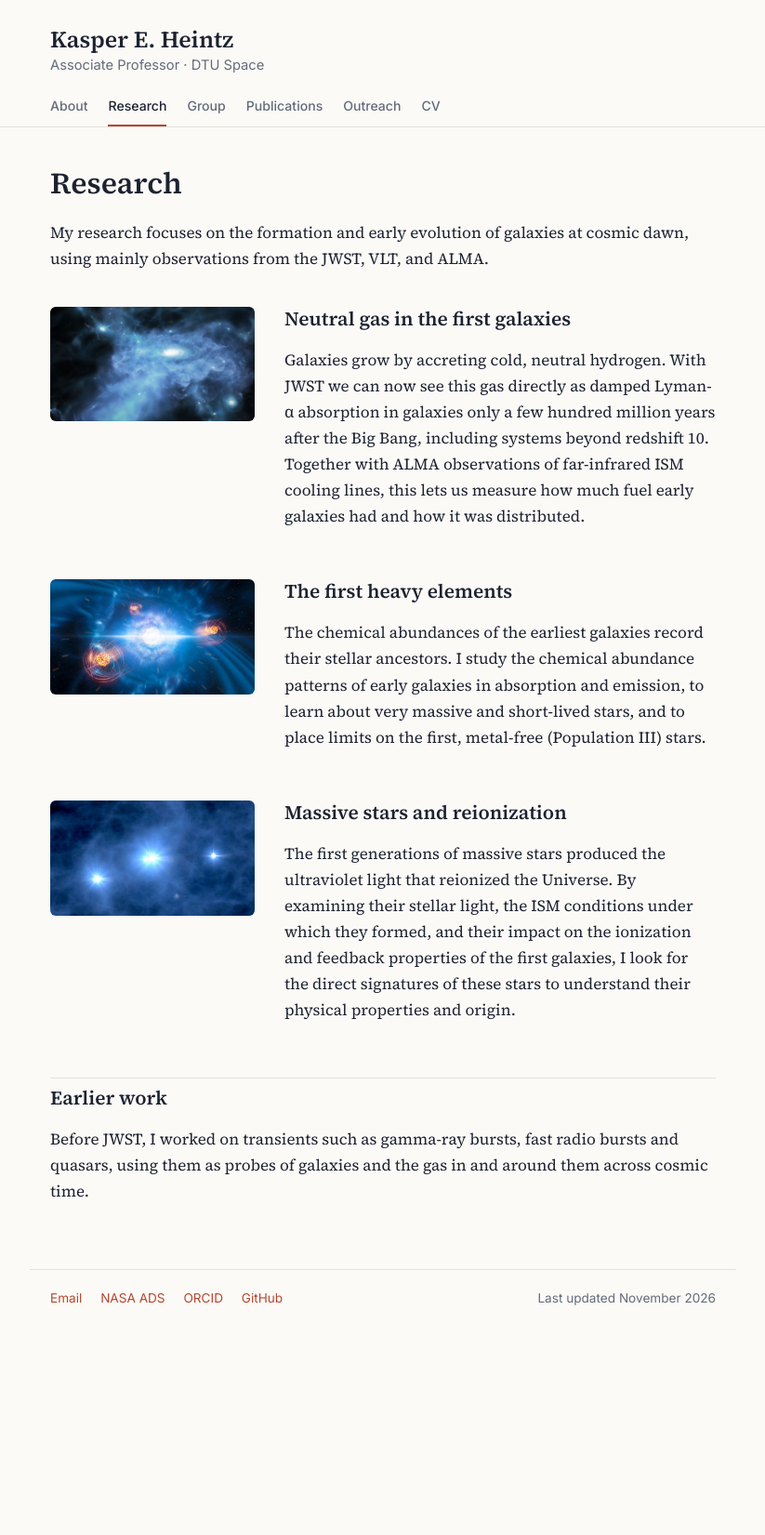
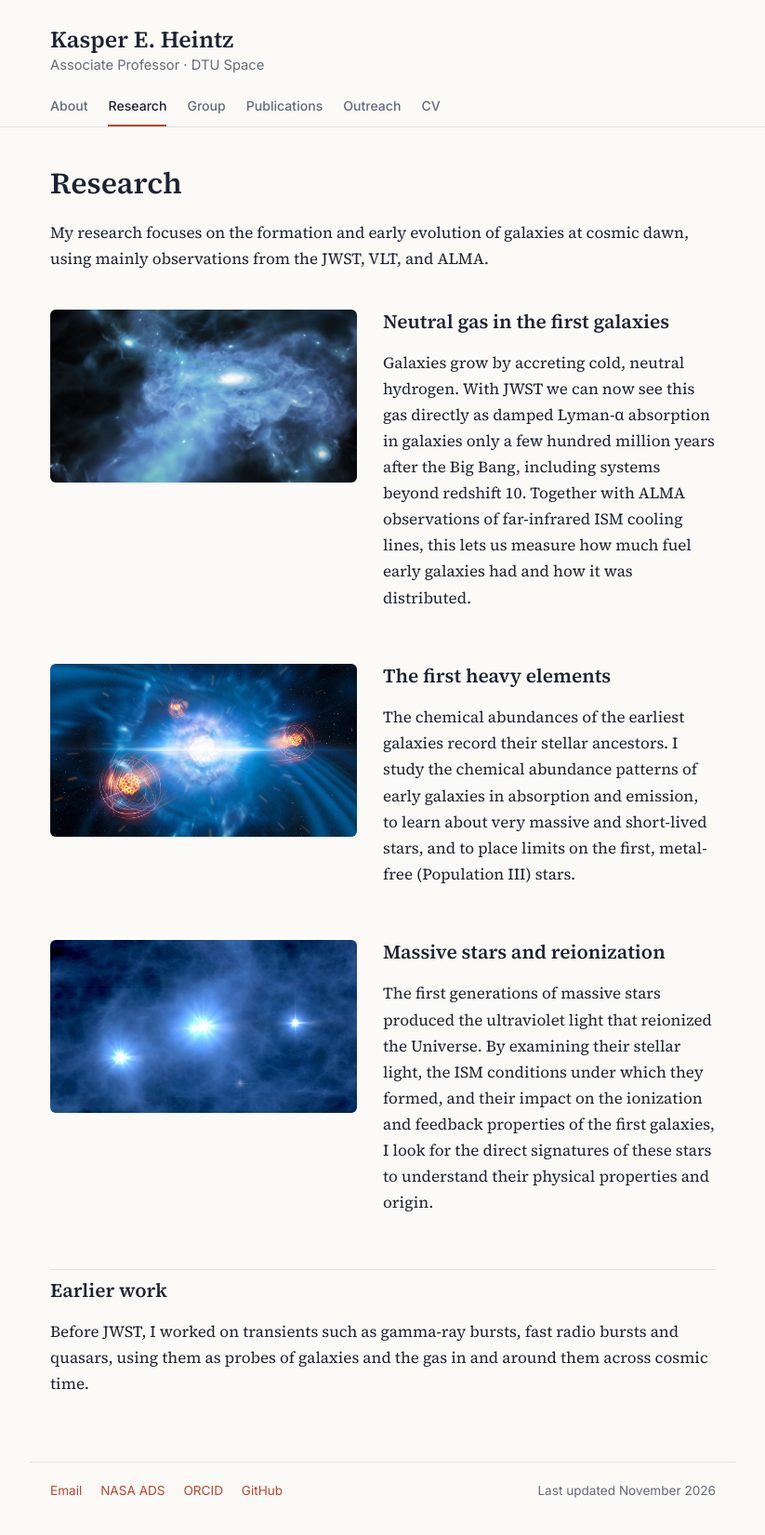
Before and after one commit to kasperheintz/kasperheintz.github.io, a Jekyll site: the page built from research.md, in a window 1280 px wide. Shown: the whole page at 93% size, without its empty margins (228-1051 px from the left). Built offline with Jekyll 4.4.1, drawn with Linux system fonts in a browser that asks for light colours; before the commit the page ends 1444 px from its top, so only the background shows below that.

Commit message:
Add files via upload

```diff
--- a/assets/css/style.css
+++ b/assets/css/style.css
@@ -48,13 +48,14 @@ small, .meta { font: 0.85rem "Inter", sans-serif; color: var(--muted); }
 .intro h1 { margin-top: 0; }
 
 /* Research page: image + text blocks */
-.research-item { margin-top: 2.2em; }
-.research-item img { width: 220px; aspect-ratio: 16 / 9; object-fit: cover; }
-.research-item > div { flex: 1; }
-.research-item h2 { margin-top: 0; padding-top: 0; border-top: none; }
+.intro.research-item { margin-top: 2.4em; gap: 28px; }
+.intro.research-item img { width: 330px; aspect-ratio: 16 / 9; object-fit: cover; }
+.intro.research-item > div { flex: 1; min-width: 0; }
+.intro.research-item h2 { margin-top: 0; padding-top: 0; border-top: none; }
 @media (max-width: 620px) {
   .intro { flex-direction: column; gap: 18px; }
   .intro img { width: 150px; }
+  .intro.research-item img { width: 100%; }
 }
 
 /* News list: "- **Nov 2026** — text" */
```
